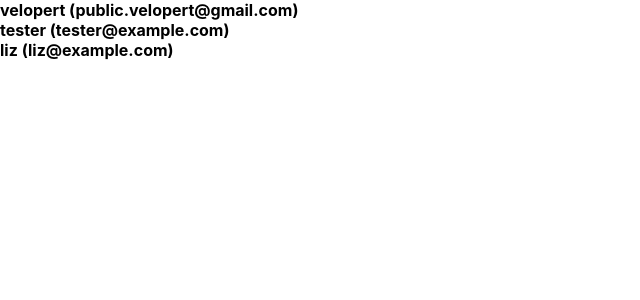
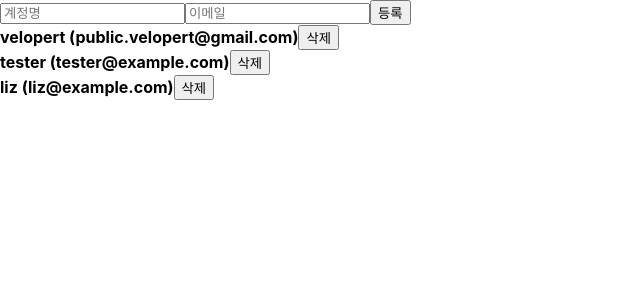
Before and after one commit to ju-nong/react-study, a React (Create React App) app in the folder my-app2/: page / in a window 1280 px wide. Shown: the top 300 px of the page, without its empty margins (0-640 px from the left). Built offline with nearby package versions, Linux system fonts and the light colour scheme.

Commit message:
feat : list onClick color change toggle 구현

```diff
--- a/my-app2/src/App.js
+++ b/my-app2/src/App.js
@@ -1,10 +1,68 @@
-import React from "react";
+import React, { useState, useRef } from "react";
 import { UserList } from "./UserList";
+import { CreateUser } from "./CreateUser";
 
 function App() {
+    const [users, setUsers] = useState([
+        {
+            id: 1,
+            username: "velopert",
+            email: "public.velopert@gmail.com",
+        },
+        {
+            id: 2,
+            username: "tester",
+            email: "tester@example.com",
+        },
+        {
+            id: 3,
+            username: "liz",
+            email: "liz@example.com",
+        },
+    ]);
+
+    const nextId = useRef(4);
+
+    const [inputs, setInputs] = useState({
+        username: "",
+        email: "",
+    });
+
+    const { username, email } = inputs;
+
+    const onCreate = () => {
+        setUsers([...users, { id: nextId.current, username, email }]);
+
+        setInputs({
+            username: "",
+            email: "",
+        });
+
+        nextId.current += 1;
+    };
+
+    const onChange = (event) => {
+        const { name, value } = event.target;
+
+        setInputs({
+            ...inputs,
+            [name]: value,
+        });
+    };
+
+    const onRemove = (id) => {
+        setUsers(users.filter((user) => user.id !== id));
+    };
+
     return (
         <>
-            <UserList />
+            <CreateUser
+                username={username}
+                email={email}
+                onCreate={onCreate}
+                onChange={onChange}
+            />
+            <UserList users={users} onRemove={onRemove} />
         </>
     );
 }
--- /dev/null
+++ b/my-app2/src/CreateUser.js
@@ -0,0 +1,23 @@
+import React from "react";
+
+function CreateUser({ username, email, onChange, onCreate }) {
+    return (
+        <div>
+            <input
+                name="username"
+                placeholder="계정명"
+                onChange={onChange}
+                value={username}
+            />
+            <input
+                name="email"
+                placeholder="이메일"
+                onChange={onChange}
+                value={email}
+            />
+            <button onClick={onCreate}>등록</button>
+        </div>
+    );
+}
+
+export { CreateUser };
--- a/my-app2/src/UserList.js
+++ b/my-app2/src/UserList.js
@@ -1,38 +1,27 @@
-import React from "react";
+import React, { useRef } from "react";
 
-function User({ user }) {
+function User({ user, onRemove }) {
+    const $el = useRef();
+
+    const activeUser = () => {
+        $el.current.classList.toggle("activate");
+    };
+
     return (
-        <div>
+        <div ref={$el} onClick={activeUser} style={{ cursor: "pointer" }}>
             <b>
                 {user.username} <span>({user.email})</span>
             </b>
+            <button onClick={() => onRemove(user.id)}>삭제</button>
         </div>
     );
 }
 
-function UserList() {
-    const users = [
-        {
-            id: 1,
-            username: "velopert",
-            email: "public.velopert@gmail.com",
-        },
-        {
-            id: 2,
-            username: "tester",
-            email: "tester@example.com",
-        },
-        {
-            id: 3,
-            username: "liz",
-            email: "liz@example.com",
-        },
-    ];
-
+function UserList({ users, onRemove }) {
     return (
         <div>
-            {users.map((user, index) => (
-                <User user={user} key={index} />
+            {users.map((user) => (
+                <User user={user} key={user.id} onRemove={onRemove} />
             ))}
         </div>
     );
--- a/my-app2/src/index.css
+++ b/my-app2/src/index.css
@@ -1,13 +1,17 @@
 body {
-  margin: 0;
-  font-family: -apple-system, BlinkMacSystemFont, 'Segoe UI', 'Roboto', 'Oxygen',
-    'Ubuntu', 'Cantarell', 'Fira Sans', 'Droid Sans', 'Helvetica Neue',
-    sans-serif;
-  -webkit-font-smoothing: antialiased;
-  -moz-osx-font-smoothing: grayscale;
+    margin: 0;
+    font-family: -apple-system, BlinkMacSystemFont, "Segoe UI", "Roboto",
+        "Oxygen", "Ubuntu", "Cantarell", "Fira Sans", "Droid Sans",
+        "Helvetica Neue", sans-serif;
+    -webkit-font-smoothing: antialiased;
+    -moz-osx-font-smoothing: grayscale;
 }
 
 code {
-  font-family: source-code-pro, Menlo, Monaco, Consolas, 'Courier New',
-    monospace;
+    font-family: source-code-pro, Menlo, Monaco, Consolas, "Courier New",
+        monospace;
 }
+
+.activate {
+    color: green;
+}
```
